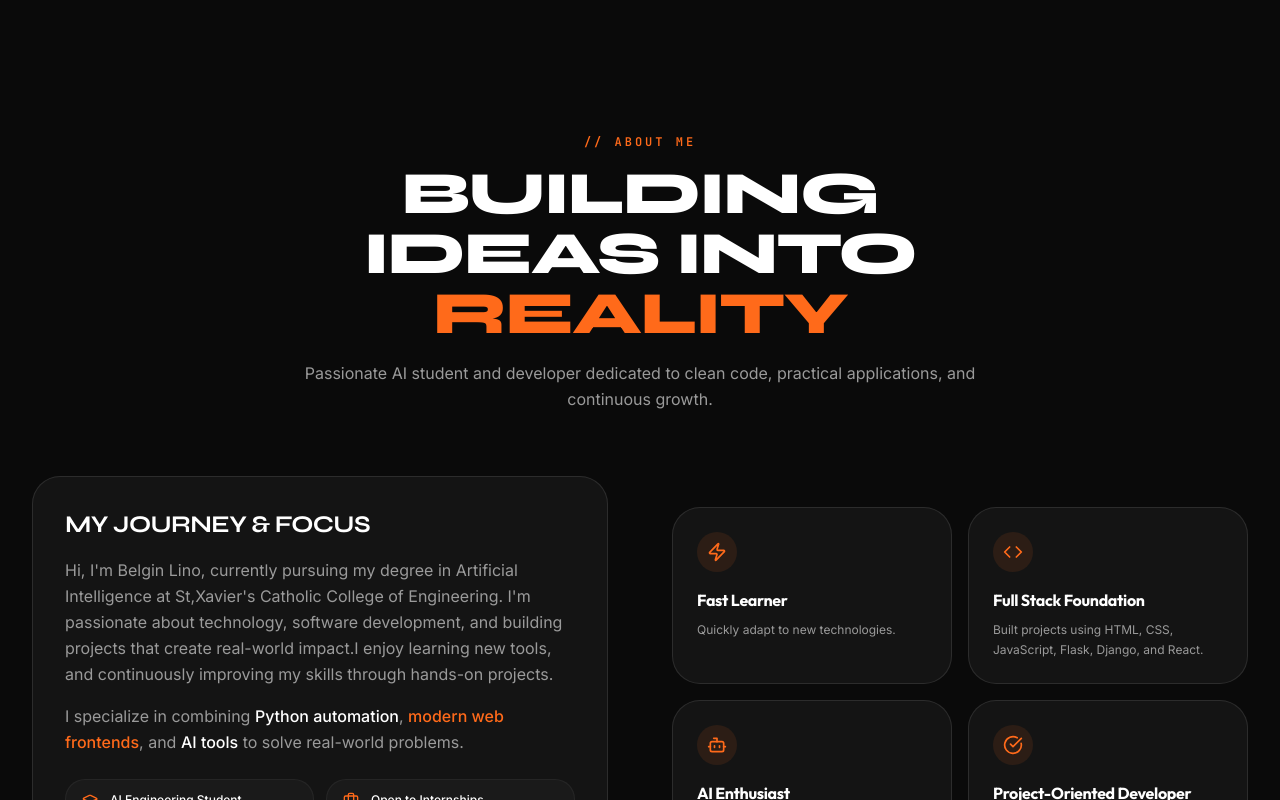
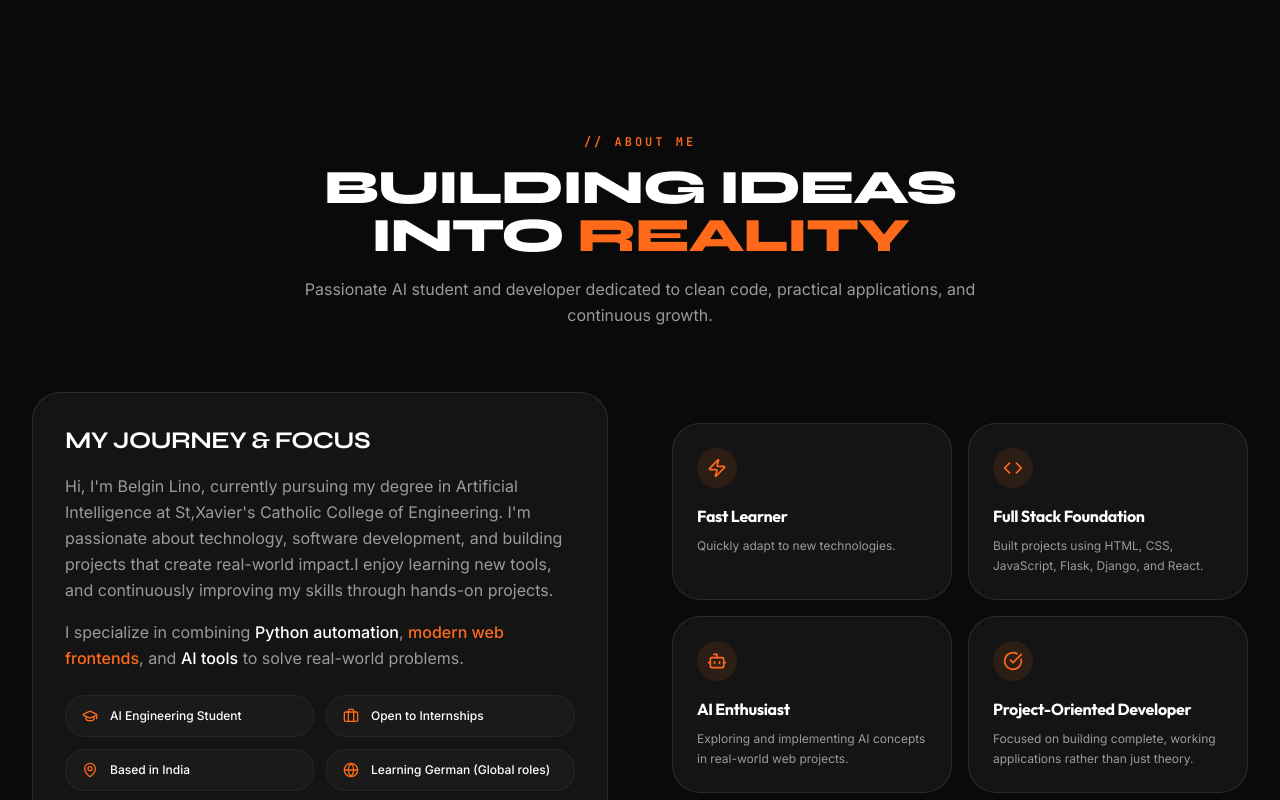
Before and after one commit to Belginlino/portfolio, a React (Vite) app: page / in a window 1280 px wide. Shown: the part 800-1600 px from the top of the page. Built offline with nearby package versions, Linux system fonts and the light colour scheme; no server answers.

Commit message:
fix: prevent word breaks on section titles and improve typography wrap

```diff
--- a/src/components/Section.tsx
+++ b/src/components/Section.tsx
@@ -29,14 +29,14 @@ export function Section({
           whileInView={{ opacity: 1, y: 0 }}
           viewport={{ once: true, margin: "-60px" }}
           transition={{ duration: 0.6, ease: "easeOut" }}
-          className="mx-auto mb-16 max-w-2xl text-center"
+          className="mx-auto mb-16 max-w-3xl text-center px-2"
         >
           {eyebrow && (
             <span className="inline-block font-mono text-xs font-bold uppercase tracking-[0.25em] text-[#FF6A1A]">
               // {eyebrow}
             </span>
           )}
-          <h2 className="mt-3 font-hero text-2xl sm:text-4xl md:text-5xl lg:text-6xl font-extrabold uppercase tracking-tight text-white break-words max-w-full">
+          <h2 className="mt-3 font-hero text-2xl sm:text-3xl md:text-4xl lg:text-5xl font-extrabold uppercase tracking-tight text-white break-normal [word-break:keep-all] whitespace-normal max-w-full">
             {title}
           </h2>
           {description && (
--- a/src/components/sections/Certifications.tsx
+++ b/src/components/sections/Certifications.tsx
@@ -10,7 +10,8 @@ export function Certifications() {
       eyebrow="CERTIFICATIONS"
       title={
         <>
-          LEARNING <span className="text-[#FF6A1A]">CREDENTIALS</span>
+          <span className="inline-block">LEARNING</span>{" "}
+          <span className="inline-block text-[#FF6A1A]">CREDENTIALS</span>
         </>
       }
       description="Structured courses and training programs completed to sharpen technical capabilities."
--- a/src/components/sections/GithubActivity.tsx
+++ b/src/components/sections/GithubActivity.tsx
@@ -55,7 +55,8 @@ export function GithubActivity() {
       eyebrow="OPEN SOURCE & ACTIVITY"
       title={
         <>
-          GITHUB <span className="text-[#FF6A1A]">CONTRIBUTIONS & STATS</span>
+          <span className="inline-block">GITHUB</span>{" "}
+          <span className="inline-block text-[#FF6A1A]">CONTRIBUTIONS & STATS</span>
         </>
       }
       description="Live GitHub activity, commit heatmap calendar, and open-source metrics synced directly via the GitHub API."
--- a/src/components/sections/Timeline.tsx
+++ b/src/components/sections/Timeline.tsx
@@ -9,7 +9,8 @@ export function Timeline() {
       eyebrow="JOURNEY"
       title={
         <>
-          MY DEVELOPMENT <span className="text-[#FF6A1A]">PATH</span>
+          <span className="inline-block">MY DEVELOPMENT</span>{" "}
+          <span className="inline-block text-[#FF6A1A]">PATH</span>
         </>
       }
       description="Milestones and learning progression along my journey."
```
